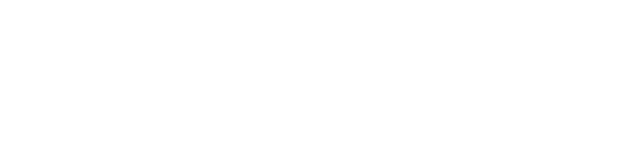
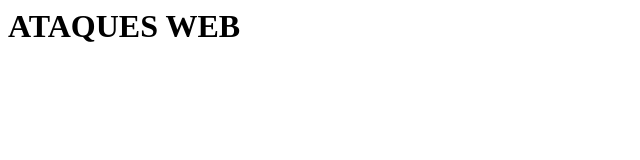
Before and after one commit to Falancherosp/HTML-5-3.4-LECTURAS-ATAQUES.WEB-, a plain HTML site: page index.html in a window 1280 px wide. Shown: the whole page, without its empty margins (0-640 px from the left). Drawn offline with Linux system fonts and the light colour scheme.

Commit message:
Update index.html

```diff
--- a/index.html
+++ b/index.html
@@ -1 +1 @@
-<title> ATAQUES WEB </title>
+<h1> ATAQUES WEB </h1>
```
